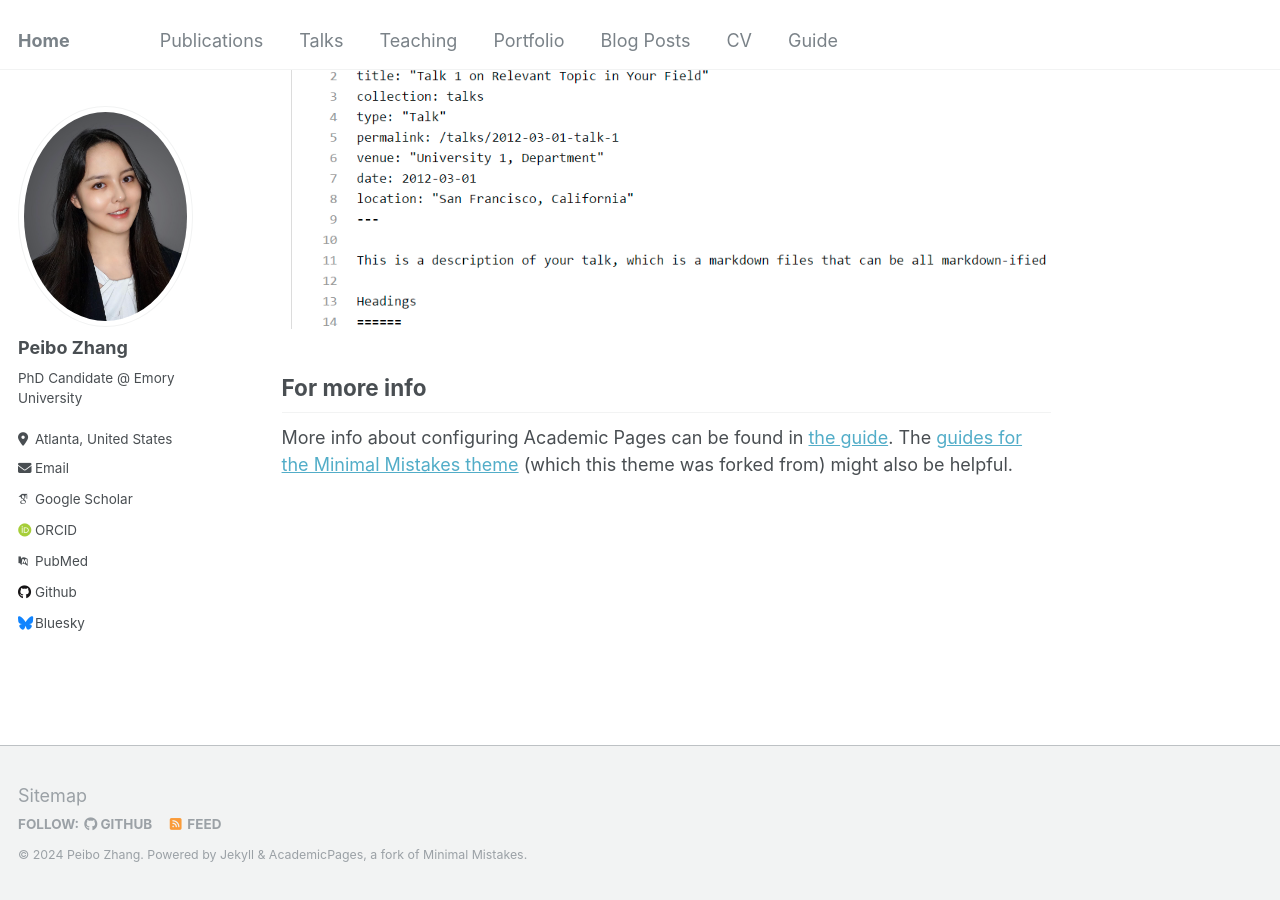
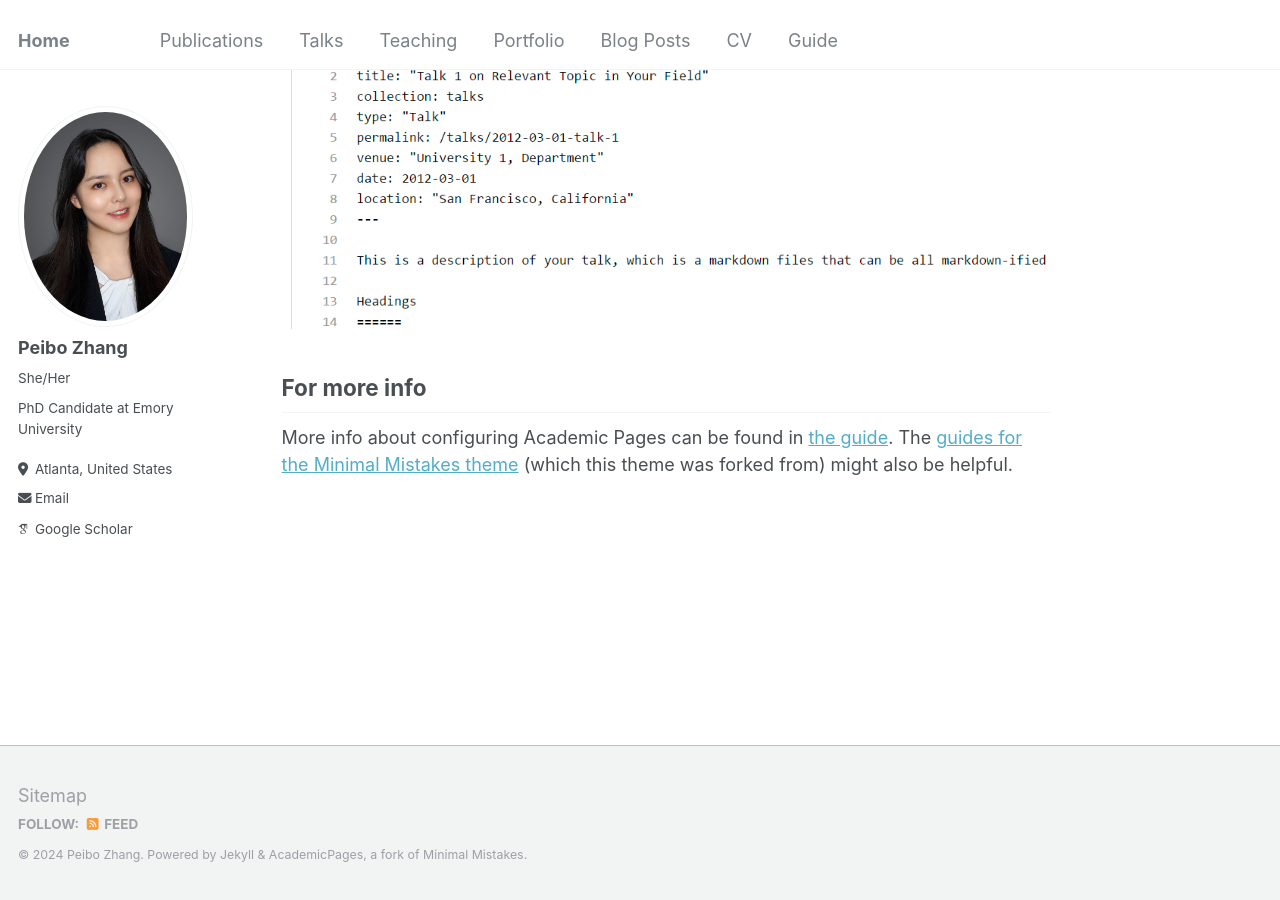
Before and after one commit to PeiboZhang/peibozhang.github.io, a Jekyll site: the page built from _pages/about.md, in a window 1280 px wide and 900 px high, scrolled down 2660 px. Built offline with Jekyll 4.4.1, drawn with Linux system fonts in a browser that asks for light colours; some web fonts are replaced; part of the change alters nothing that is shown.

Commit message:
Update _config.yml

```diff
--- a/_config.yml
+++ b/_config.yml
@@ -23,8 +23,8 @@ author:
   # Biographic information
   avatar           : "peibo_profile.png"
   name             : "Peibo Zhang"
-  pronouns         : # example: "she/her"
-  bio              : "PhD Candidate @ Emory University"
+  pronouns         : "She/Her"
+  bio              : "PhD Candidate at Emory University"
   location         : "Atlanta, United States"
   # employer         : "Red Brick University"
   # uri              : # URL
@@ -32,23 +32,23 @@ author:
 
   # Academic websites
   arxiv            : # URL - Update with the correct link to your profile
-  googlescholar    : "https://scholar.google.com/citations?user=PS_CX0AAAAAJ"
+  googlescholar    : "https://scholar.google.com/citations?user=3dLlz2EAAAAJ&hl=en&oi=ao"
   impactstory      : # URL
-  orcid            : "http://orcid.org/yourorcidurl"
+  orcid            : # "http://orcid.org/yourorcidurl"
   semantic         : # URL
-  pubmed           : "https://www.ncbi.nlm.nih.gov/pubmed/?term=john+snow"
+  pubmed           : # "https://www.ncbi.nlm.nih.gov/pubmed/?term=john+snow"
   researchgate     : # URL
 
   # Repositories and software development
   bitbucket        : # Username - Update with your username on the site
   codepen          : # Username
   dribbble         : # Username
-  github           : "academicpages"
+  github           : # "academicpages"
   kaggle           : # Username
   stackoverflow    : # User number or user number and name (i.e., use "1" or "1/jeff-atwood")
 
   # Social media
-  bluesky          : "bsky.app" # Replace this with you Bluesky username
+  bluesky          : # "bsky.app" # Replace this with you Bluesky username
   facebook         : # Username
   flickr           : # Username
   foursquare       : # Username
@@ -137,9 +137,9 @@ social:
 
 # Analytics
 analytics:
-  provider               :  "false" # false (default), "google", "google-universal", "google-analytics-4", "custom"
+  provider               :  "google-analytics-4" # false (default), "google", "google-universal", "google-analytics-4", "custom"
   google:
-    tracking_id          :
+    tracking_id          : "G-WK8B3JSX0Z"
 
 
 # Reading Files
```
